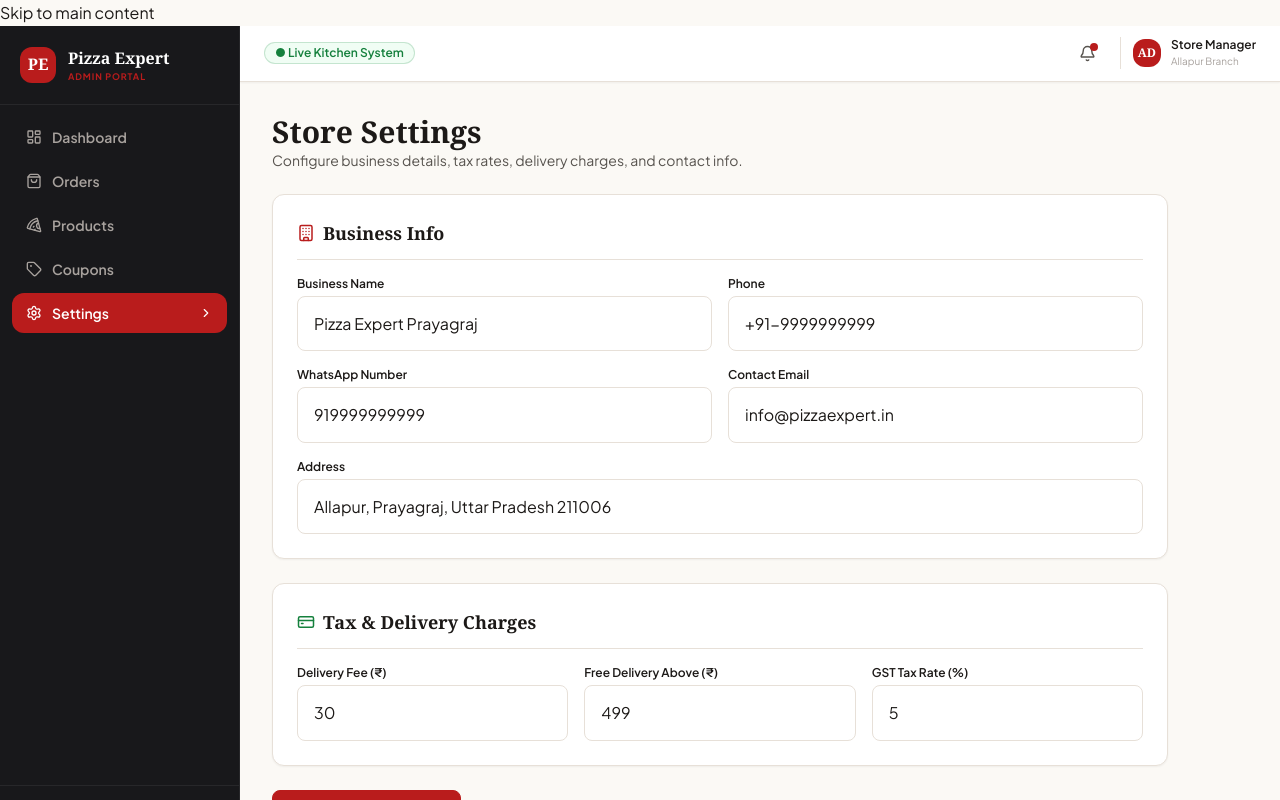
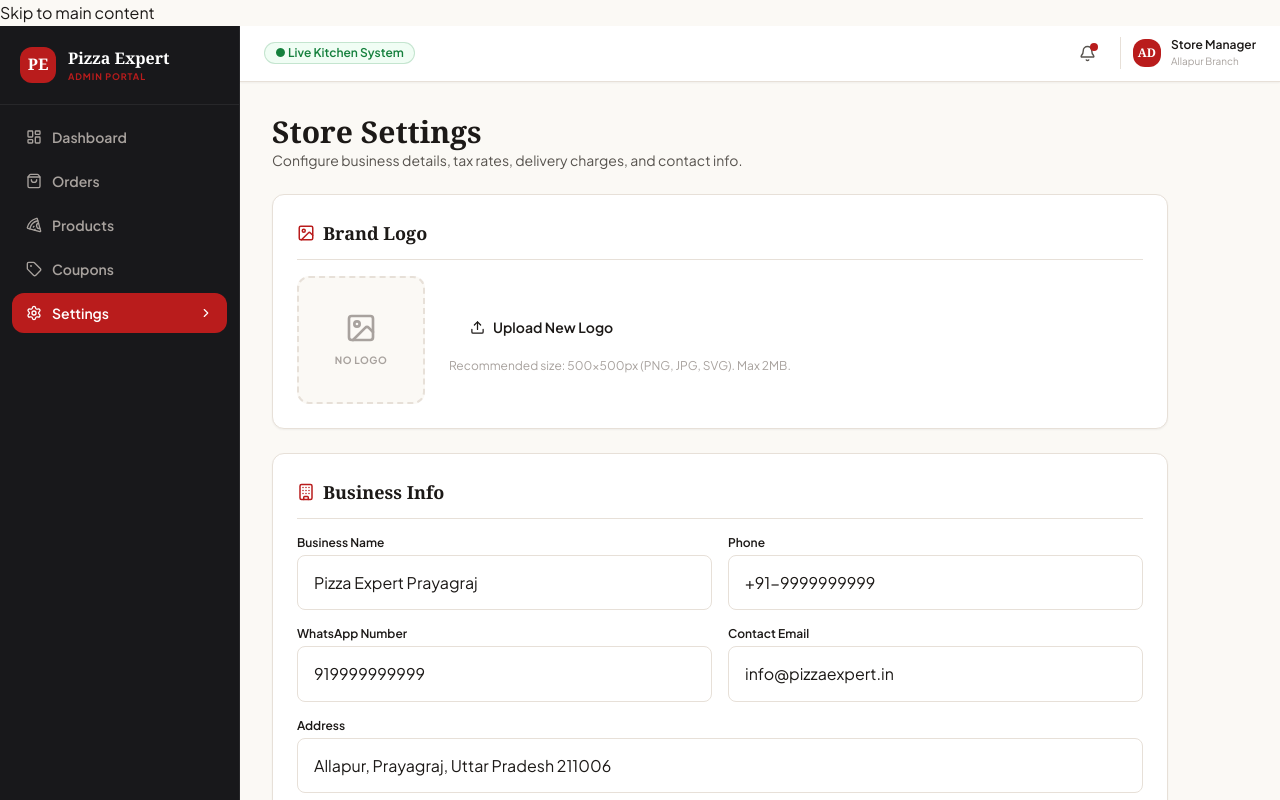
Before and after one commit to Pratyush-Malviya/pizza-expert-prayagraj, a Next.js app: page /admin/settings in a window 1280 px wide. Shown: the top 800 px of the page. Built offline with nearby package versions, Linux system fonts and the light colour scheme; no server answers; a web font is replaced by a local one.

Commit message:
feat: add dynamic logo upload in admin settings using global Zustand store

```diff
--- a/app/(auth)/login/page.tsx
+++ b/app/(auth)/login/page.tsx
@@ -1,17 +1,26 @@
 'use client'
 
-import { useState } from 'react'
 import Link from 'next/link'
 import { useRouter } from 'next/navigation'
 import { Pizza, Lock, Mail, ArrowRight } from 'lucide-react'
 import { toast } from 'sonner'
 import { createClient } from '@/lib/supabase/client'
+import { useState, useEffect } from 'react'
+import { useSettingsStore } from '@/lib/store/useSettingsStore'
+import Image from 'next/image'
 
 export default function LoginPage() {
   const router = useRouter()
   const [email, setEmail] = useState('')
   const [password, setPassword] = useState('')
   const [loading, setLoading] = useState(false)
+  const [mounted, setMounted] = useState(false)
+
+  const logoDataUrl = useSettingsStore((state) => state.logoDataUrl)
+
+  useEffect(() => {
+    setMounted(true)
+  }, [])
 
   const handleLogin = async (e: React.FormEvent) => {
     e.preventDefault()
@@ -50,6 +59,12 @@ export default function LoginPage() {
         {/* Brand */}
         <div className="text-center">
           <Link href="/" className="inline-flex items-center gap-2.5 mb-3 group">
+            {mounted && logoDataUrl ? (
+              <div className="relative w-32 h-10 mb-2">
+                <Image src={logoDataUrl} alt="Store Logo" fill className="object-contain" />
+              </div>
+            ) : (
+              <>
                 <div className="w-10 h-10 bg-[#B91C1C] rounded-lg flex items-center justify-center text-white">
                   <Pizza size={22} />
                 </div>
@@ -61,6 +76,8 @@ export default function LoginPage() {
                     Prayagraj
                   </span>
                 </div>
+              </>
+            )}
           </Link>
           <h1 className="text-2xl font-serif font-bold text-[#1C1917] mt-2">
             Sign In to Your Account
--- a/app/admin/settings/page.tsx
+++ b/app/admin/settings/page.tsx
@@ -1,10 +1,15 @@
 'use client'
 
 import { useState } from 'react'
-import { Save, Building, CreditCard } from 'lucide-react'
+import { Save, Building, CreditCard, Image as ImageIcon, Upload } from 'lucide-react'
 import { toast } from 'sonner'
+import { useSettingsStore } from '@/lib/store/useSettingsStore'
+import Image from 'next/image'
 
 export default function AdminSettingsPage() {
+  const logoDataUrl = useSettingsStore((state) => state.logoDataUrl)
+  const setLogoDataUrl = useSettingsStore((state) => state.setLogoDataUrl)
+
   const [settings, setSettings] = useState({
     businessName: 'Pizza Expert Prayagraj',
     phone: '+91-9999999999',
@@ -21,6 +26,23 @@ export default function AdminSettingsPage() {
     toast.success('Settings saved successfully!')
   }
 
+  const handleLogoUpload = (e: React.ChangeEvent<HTMLInputElement>) => {
+    const file = e.target.files?.[0]
+    if (!file) return
+
+    if (file.size > 2 * 1024 * 1024) {
+      toast.error('Logo file must be less than 2MB')
+      return
+    }
+
+    const reader = new FileReader()
+    reader.onloadend = () => {
+      setLogoDataUrl(reader.result as string)
+      toast.success('Logo updated successfully!')
+    }
+    reader.readAsDataURL(file)
+  }
+
   return (
     <div className="space-y-6 max-w-4xl">
       <div>
@@ -33,6 +55,46 @@ export default function AdminSettingsPage() {
       </div>
 
       <form onSubmit={handleSave} className="space-y-6">
+        {/* Brand Logo */}
+        <div className="bg-white rounded-xl p-6 border border-[#E7E0D8] shadow-xs space-y-4">
+          <h2 className="font-serif font-bold text-[#1C1917] text-lg border-b border-[#E7E0D8] pb-3 flex items-center gap-2">
+            <ImageIcon size={18} className="text-[#B91C1C]" /> Brand Logo
+          </h2>
+          <div className="flex flex-col sm:flex-row items-start sm:items-center gap-6">
+            <div className="w-24 h-24 sm:w-32 sm:h-32 rounded-xl border-2 border-dashed border-[#E7E0D8] bg-[#FBF9F5] flex items-center justify-center overflow-hidden relative group shrink-0">
+              {logoDataUrl ? (
+                <Image src={logoDataUrl} alt="Store Logo" fill className="object-contain p-2" />
+              ) : (
+                <div className="text-[#A8A29E] flex flex-col items-center">
+                  <ImageIcon size={32} />
+                  <span className="text-[10px] mt-2 font-bold uppercase tracking-wider">No Logo</span>
+                </div>
+              )}
+            </div>
+            <div className="space-y-2">
+              <label className="btn btn-outline btn-sm inline-flex items-center gap-2 cursor-pointer relative overflow-hidden">
+                <Upload size={15} /> Upload New Logo
+                <input
+                  type="file"
+                  accept="image/png, image/jpeg, image/webp, image/svg+xml"
+                  className="absolute inset-0 opacity-0 cursor-pointer"
+                  onChange={handleLogoUpload}
+                />
+              </label>
+              <p className="text-[#A8A29E] text-xs">Recommended size: 500x500px (PNG, JPG, SVG). Max 2MB.</p>
+              {logoDataUrl && (
+                <button
+                  type="button"
+                  onClick={() => { setLogoDataUrl(null); toast.success('Logo removed') }}
+                  className="text-[#B91C1C] text-xs font-semibold hover:underline block mt-2"
+                >
+                  Remove current logo
+                </button>
+              )}
+            </div>
+          </div>
+        </div>
+
         {/* General Info */}
         <div className="bg-white rounded-xl p-6 border border-[#E7E0D8] shadow-xs space-y-4">
           <h2 className="font-serif font-bold text-[#1C1917] text-lg border-b border-[#E7E0D8] pb-3 flex items-center gap-2">
--- a/components/layout/Footer.tsx
+++ b/components/layout/Footer.tsx
@@ -4,6 +4,9 @@ import Link from 'next/link'
 import {
   MapPin, Clock, Phone
 } from 'lucide-react'
+import { useState, useEffect } from 'react'
+import { useSettingsStore } from '@/lib/store/useSettingsStore'
+import Image from 'next/image'
 
 const QUICK_LINKS = [
   { label: 'Home',        href: '/' },
@@ -15,6 +18,13 @@ const QUICK_LINKS = [
 ]
 
 export default function Footer() {
+  const [mounted, setMounted] = useState(false)
+  const logoDataUrl = useSettingsStore((state) => state.logoDataUrl)
+
+  useEffect(() => {
+    setMounted(true)
+  }, [])
+
   return (
     <footer className="bg-[var(--bg-dark)] text-[#A8A29E] pt-20 pb-10" role="contentinfo">
       <div className="container-custom">
@@ -22,13 +32,21 @@ export default function Footer() {
 
           {/* Brand */}
           <div className="space-y-6 lg:col-span-1">
-            <Link href="/" className="group flex flex-col w-fit">
+            <Link href="/" className="group flex flex-col w-fit relative z-50">
+              {mounted && logoDataUrl ? (
+                <div className="relative w-40 h-16">
+                  <Image src={logoDataUrl} alt="Store Logo" fill className="object-contain object-left" />
+                </div>
+              ) : (
+                <>
                   <span className="font-serif font-bold text-3xl leading-none text-white transition-colors">
                     Pizza Expert
                   </span>
                   <span className="font-sans text-[11px] uppercase tracking-[0.2em] text-[var(--primary)] mt-1.5 font-bold">
                     Prayagraj
                   </span>
+                </>
+              )}
             </Link>
             <p className="text-sm leading-relaxed max-w-sm">
               Authentic wood-fired pizzas and handcrafted food, made fresh daily in Allapur since 2018.
--- a/components/layout/Header.tsx
+++ b/components/layout/Header.tsx
@@ -6,6 +6,8 @@ import { usePathname, useRouter } from 'next/navigation'
 import { motion, AnimatePresence } from 'framer-motion'
 import { ShoppingCart, User, Menu, X } from 'lucide-react'
 import { useCartStore } from '@/store/cartStore'
+import { useSettingsStore } from '@/lib/store/useSettingsStore'
+import Image from 'next/image'
 import { cn } from '@/lib/utils'
 
 const NAV_LINKS = [
@@ -25,6 +27,7 @@ export default function Header() {
 
   const itemCount = useCartStore((s) => s.getItemCount())
   const toggleCart = useCartStore((s) => s.toggleCart)
+  const logoDataUrl = useSettingsStore((state) => state.logoDataUrl)
 
   useEffect(() => {
     setMounted(true)
@@ -43,14 +46,22 @@ export default function Header() {
         )}
       >
         <div className="container-custom flex items-center justify-between">
-          {/* Editorial Logo */}
-          <Link href="/" className="group flex flex-col">
+          {/* Logo */}
+          <Link href="/" className="flex items-center gap-2 group z-50 relative shrink-0">
+            {mounted && logoDataUrl ? (
+              <div className="relative w-32 h-10">
+                <Image src={logoDataUrl} alt="Store Logo" fill className="object-contain object-left" />
+              </div>
+            ) : (
+              <div className="flex flex-col">
                 <span className="font-serif font-bold text-2xl leading-none text-[var(--text-primary)] group-hover:text-[var(--primary)] transition-colors">
                   Pizza Expert
                 </span>
                 <span className="font-sans text-[10px] uppercase tracking-[0.2em] text-[var(--text-secondary)] mt-1">
                   Prayagraj
                 </span>
+              </div>
+            )}
           </Link>
 
           {/* Desktop Nav */}
--- /dev/null
+++ b/lib/store/useSettingsStore.ts
@@ -0,0 +1,25 @@
+import { create } from 'zustand'
+import { persist } from 'zustand/middleware'
+
+interface SettingsState {
+  logoDataUrl: string | null
+  setLogoDataUrl: (url: string | null) => void
+
+  businessName: string
+  setBusinessName: (name: string) => void
+}
+
+export const useSettingsStore = create<SettingsState>()(
+  persist(
+    (set) => ({
+      logoDataUrl: null,
+      setLogoDataUrl: (url) => set({ logoDataUrl: url }),
+
+      businessName: 'Pizza Expert Prayagraj',
+      setBusinessName: (name) => set({ businessName: name }),
+    }),
+    {
+      name: 'pizza-expert-settings', // unique name for localStorage key
+    }
+  )
+)
```
Lines whose indentation alone changed are shown as unchanged.
